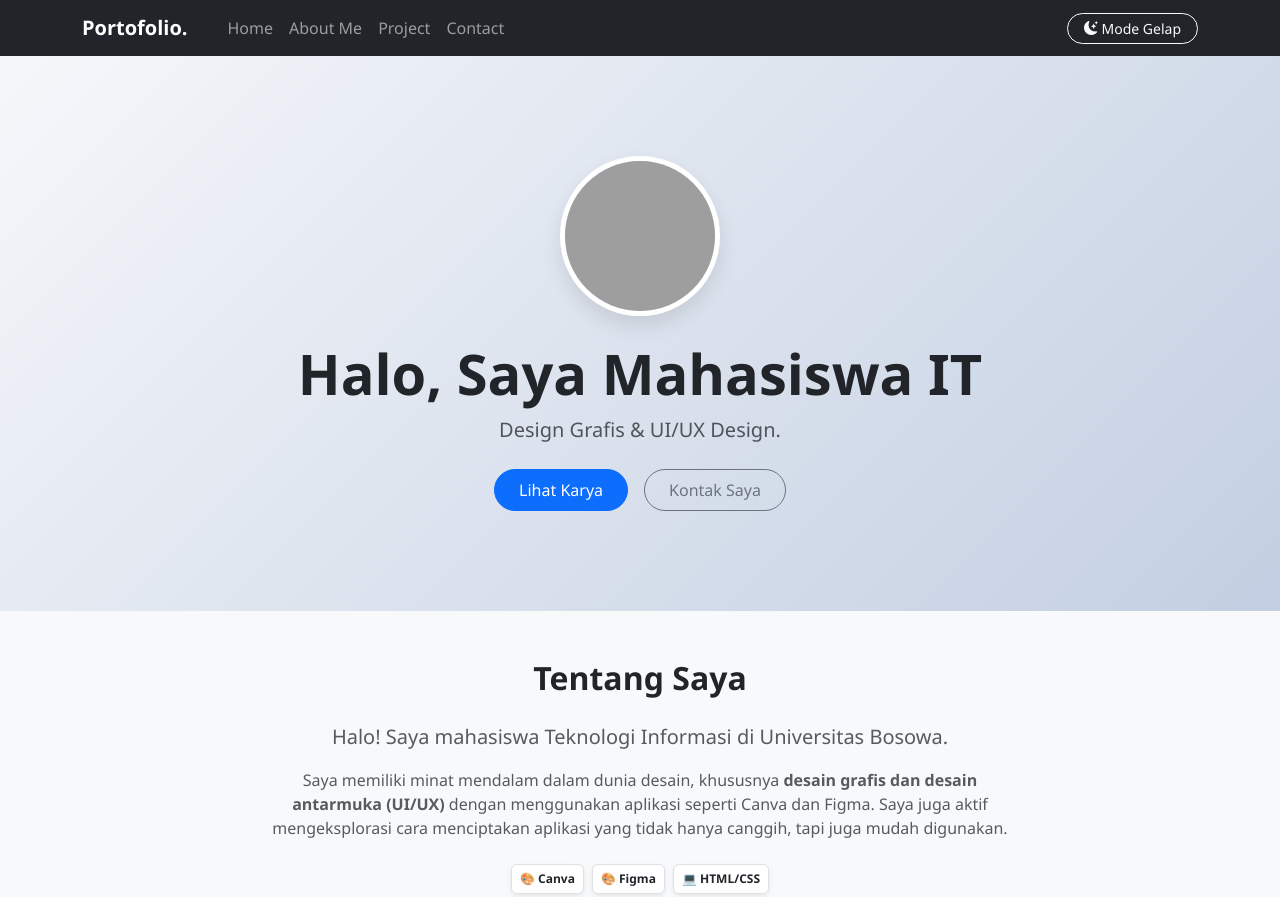
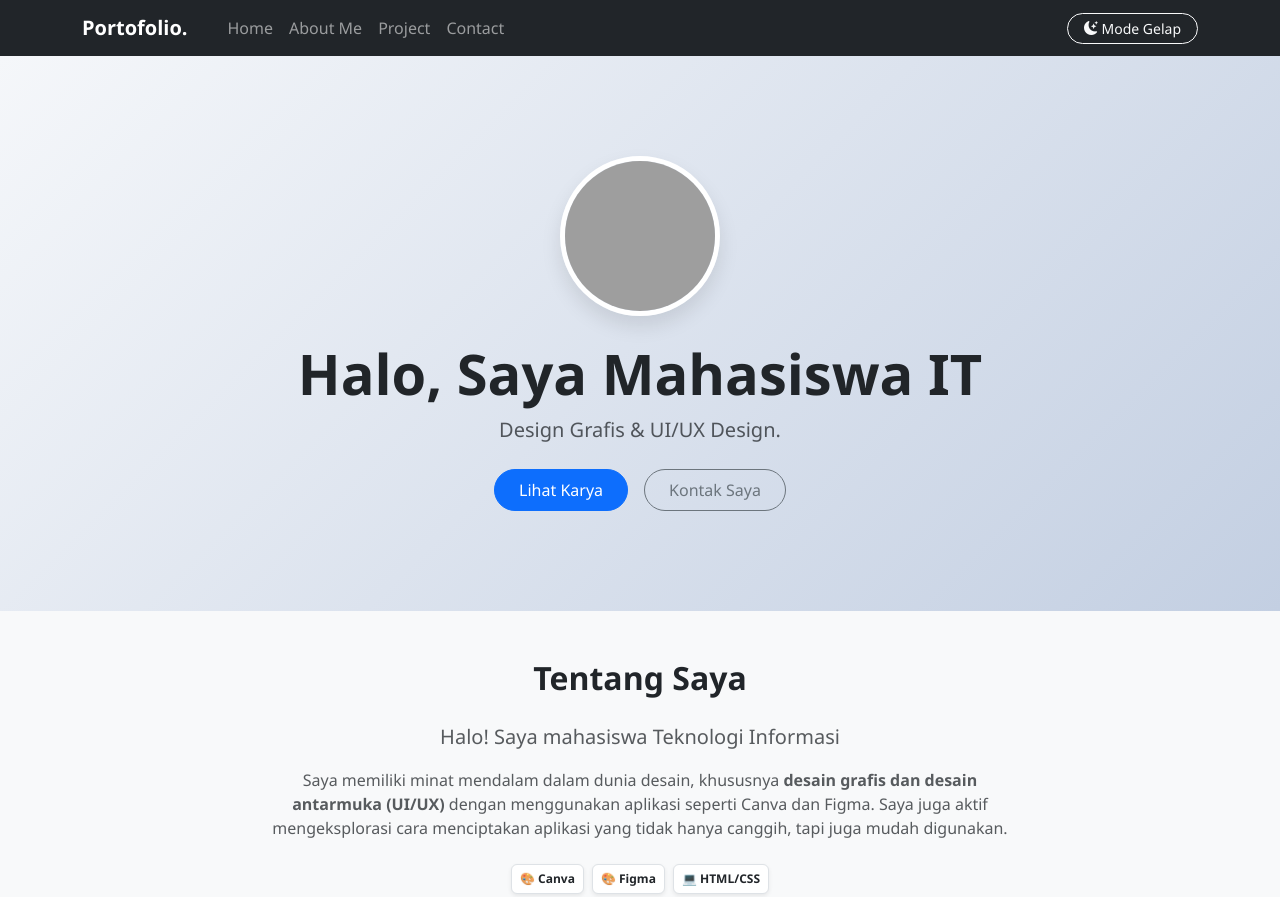
Before and after one commit to Faizal190/my-portfolio, a plain HTML site: page index.html in a window 1280 px wide. Shown: the top 897 px of the page. Drawn offline with nearby package versions, Linux system fonts and the light colour scheme; grey boxes are pictures that could not be loaded.

Commit message:
Update index.html

```diff
--- a/index.html
+++ b/index.html
@@ -181,7 +181,7 @@
                 <div class="col-lg-8 text-center">
                     <h2 class="fw-bold mb-4">Tentang Saya</h2>
                     <p class="text-muted lead">
-                        Halo! Saya mahasiswa <strong>Teknologi Informasi</strong> di <strong>Universitas Bosowa</strong>.
+                        Halo! Saya mahasiswa <strong>Teknologi Informasi</strong>
                     </p>
                     <p class="text-muted">
                         Saya memiliki minat mendalam dalam dunia desain, khususnya <strong>desain grafis dan desain antarmuka (UI/UX)</strong> dengan menggunakan aplikasi seperti Canva dan Figma.
```
